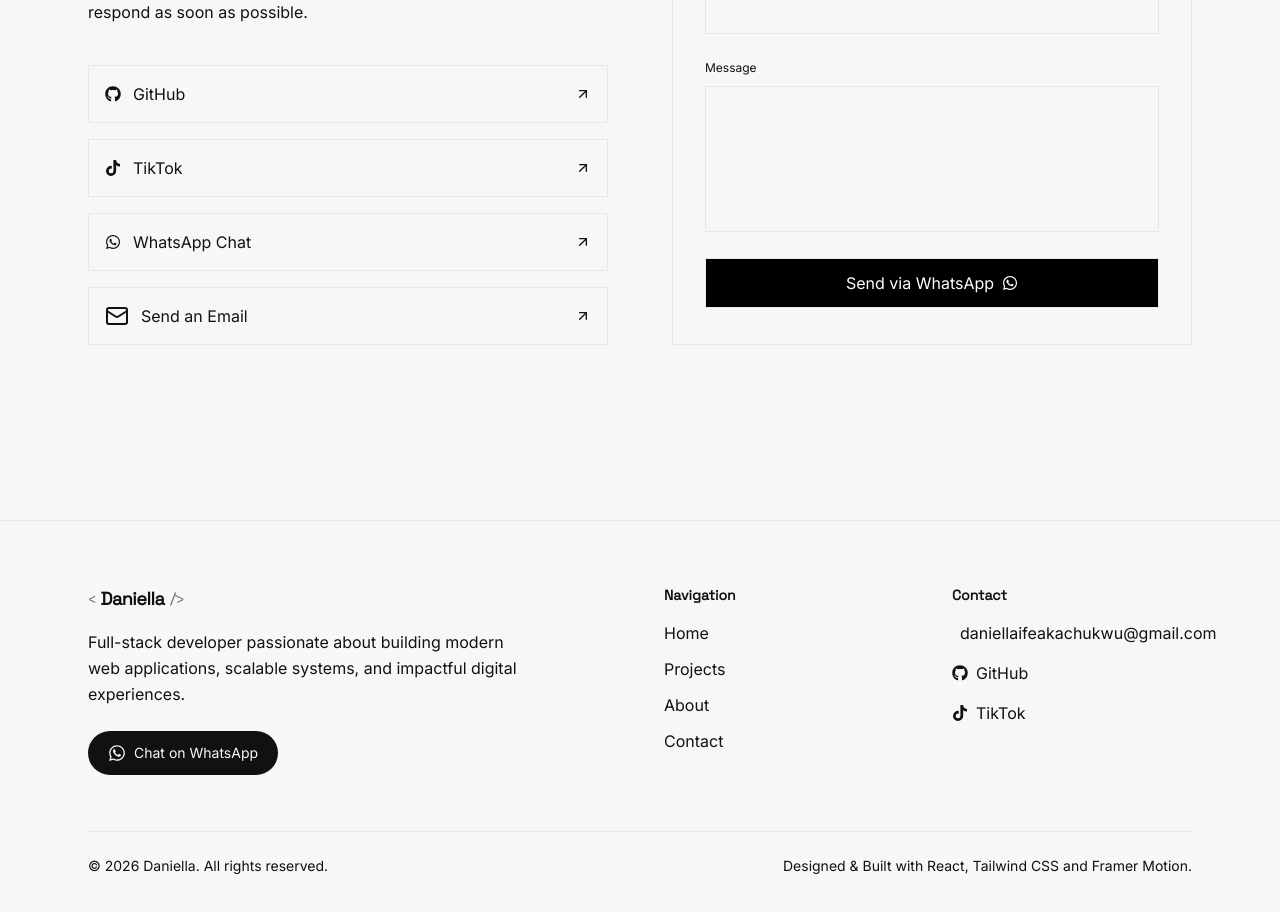
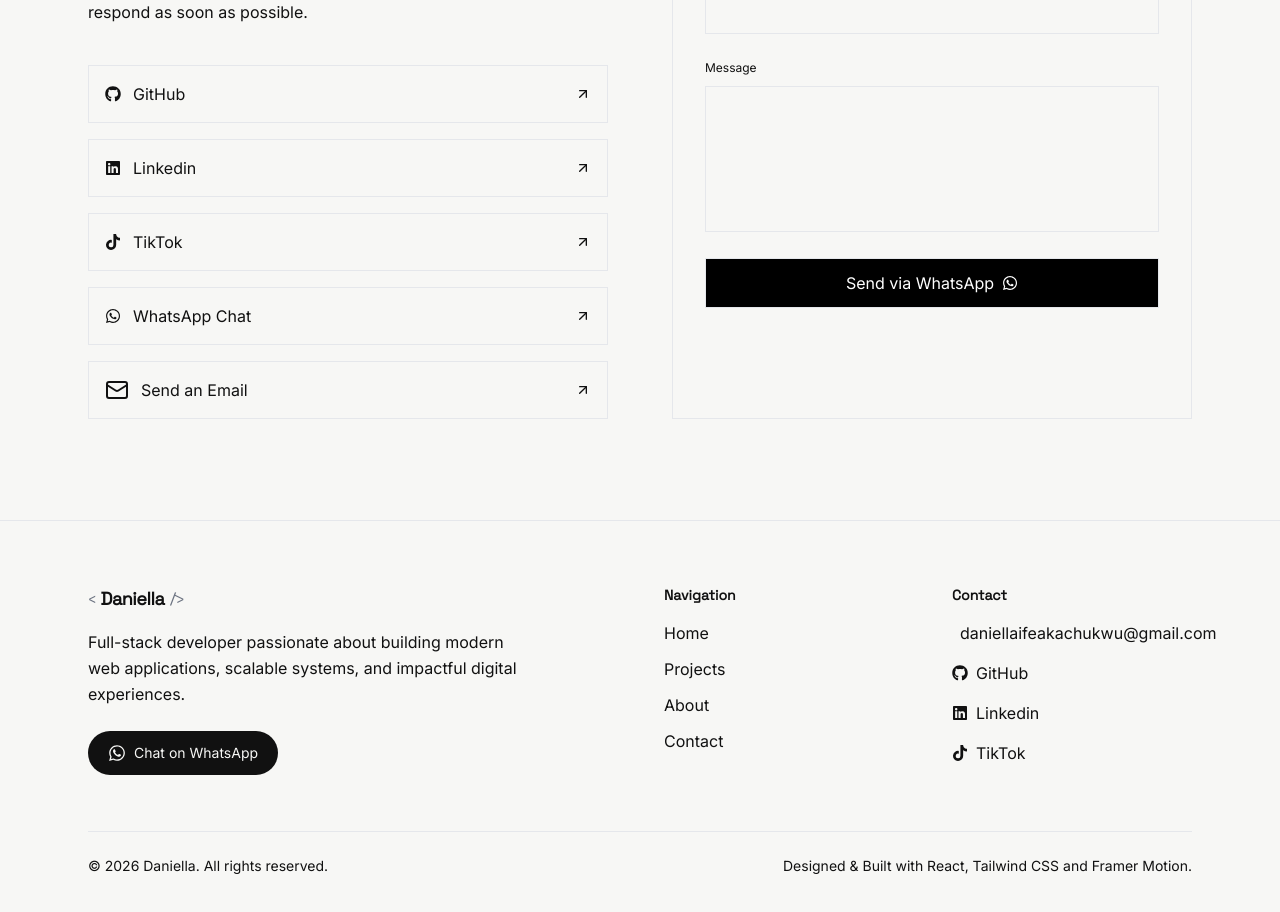
Before and after one commit to Daniella-fejiro/portfolio, a React (Vite) app: page /contact in a window 1280 px wide. Shown: the part 280-1192 px from the top of the page. Built offline with nearby package versions, Linux system fonts and the light colour scheme.

Commit message:
Update: Added My Linkedn account

```diff
--- a/src/components/Footer.jsx
+++ b/src/components/Footer.jsx
@@ -1,5 +1,5 @@
 import { NavLink } from "react-router-dom"
-import { FaGithub, FaTiktok, FaWhatsapp } from "react-icons/fa"
+import { FaGithub, FaLinkedin, FaMailBulk, FaTiktok, FaWhatsapp } from "react-icons/fa"
 import { Mail } from "lucide-react"
 
 export default function Footer() {
@@ -106,6 +106,16 @@ export default function Footer() {
               </a>
 
               <a
+                href="https://linkedin.com/in/daniella-akafe-a68446394"
+                target="_blank"
+                rel="noopener noreferrer"
+                className="flex items-center gap-2 text-muted-foreground transition hover:text-foreground"
+              >
+                <FaLinkedin size={16} />
+                Linkedin
+              </a>
+
+              <a
                 href="https://www.tiktok.com/@daniella_fejiro?_r=1&_t=ZS-96vRgY74Lyf"
                 target="_blank"
                 rel="noopener noreferrer"
--- a/src/components/Hero.jsx
+++ b/src/components/Hero.jsx
@@ -77,12 +77,22 @@ export default function Hero() {
 
             <motion.a
               whileHover={{ y: -2 }}
+              href="https://linkedin.com/in/daniella-akafe-a68446394"
+              className="flex items-center gap-2 text-muted transition-colors hover:text-foreground"
+            >
+              <FaLinkedin size={18} />
+              Linkedin
+            </motion.a>
+
+            <motion.a
+              whileHover={{ y: -2 }}
               href="https://www.tiktok.com/@daniella_fejiro?_r=1&_t=ZS-96vRgY74Lyf"
               className="flex items-center gap-2 text-muted transition-colors hover:text-foreground"
             >
               <FaTiktok size={18} />
               TikTok
             </motion.a>
+
           </div>
         </motion.div>
 
--- a/src/components/WhyTheseIndustries.jsx
+++ b/src/components/WhyTheseIndustries.jsx
@@ -15,7 +15,7 @@ const industries = [
   },
   {
     id: "03",
-    title: "Oil & Gas",
+    title: "Energy",
     description:
       "Oil and gas operations often span large geographical areas and rely heavily on infrastructure, monitoring, and asset management. The scale and complexity of these environments make them particularly interesting from a technology perspective. I'm interested in how software systems can support operational awareness, maintenance processes, and data-driven decision-making across critical infrastructure.",
   },
--- a/src/components/cta.jsx
+++ b/src/components/cta.jsx
@@ -12,7 +12,7 @@ export default function CTA() {
           whileInView={{ opacity: 1, y: 0 }}
           viewport={{ once: true }}
           transition={{ duration: 0.5 }}
-          className="border border-border p-10 text-center md:p-14 border-black"
+          className="border p-10 text-center md:p-14 border-black"
         >
 
           {/* Label */}
--- a/src/pages/Contact.jsx
+++ b/src/pages/Contact.jsx
@@ -1,6 +1,6 @@
 import { useState } from "react"
 import { motion } from "framer-motion"
-import { FaGithub, FaTiktok, FaWhatsapp } from "react-icons/fa"
+import { FaGithub, FaLinkedin, FaTiktok, FaWhatsapp } from "react-icons/fa"
 import { ArrowUpRight, Mail } from "lucide-react"
 
 export default function Contact() {
@@ -60,6 +60,17 @@ export default function Contact() {
             >
               <span className="flex items-center gap-3">
                 <FaGithub /> GitHub
+              </span>
+              <ArrowUpRight size={16} />
+            </a>
+
+            <a
+              href="https://linkedin.com/in/daniella-akafe-a68446394"
+              target="_blank"
+              className="flex items-center justify-between border border-border p-4 hover:border-black transition"
+            >
+              <span className="flex items-center gap-3">
+                <FaLinkedin /> Linkedin
               </span>
               <ArrowUpRight size={16} />
             </a>
```
